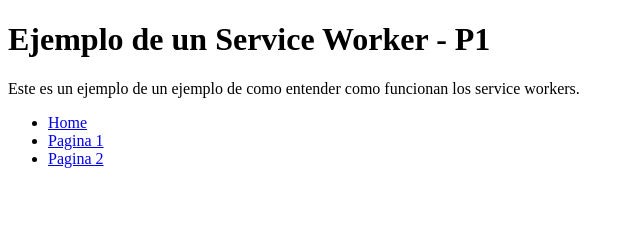
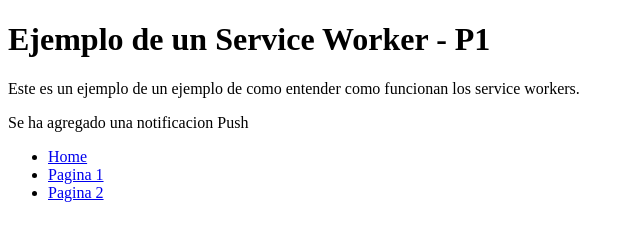
Before and after one commit to Cervantes256/p2_service_worker, a plain HTML site: page index.html in a window 1280 px wide. Shown: the whole page, without its empty margins (0-640 px from the left). Drawn offline with Linux system fonts and the light colour scheme.

Commit message:
Se actualizo el index.html

```diff
--- a/index.html
+++ b/index.html
@@ -3,12 +3,12 @@
 <head>
     <meta charset="UTF-8">
     <meta name="viewport" content="width=device-width, initial-scale=1.0">
-    <title>P1 - Service Worker</title>
+    <title>P2 - Service Worker</title>
 </head>
 <body>
     <h1>Ejemplo de un Service Worker - P1</h1>
     <p>Este es un ejemplo de un ejemplo de como entender como funcionan los service workers.</p>
-
+    <p>Se ha agregado una notificacion Push</p>
     <nav class="navbar navbar-default navbar-static-top" role="navigation">
 
         <ul class="nav navbar-nav">
```
